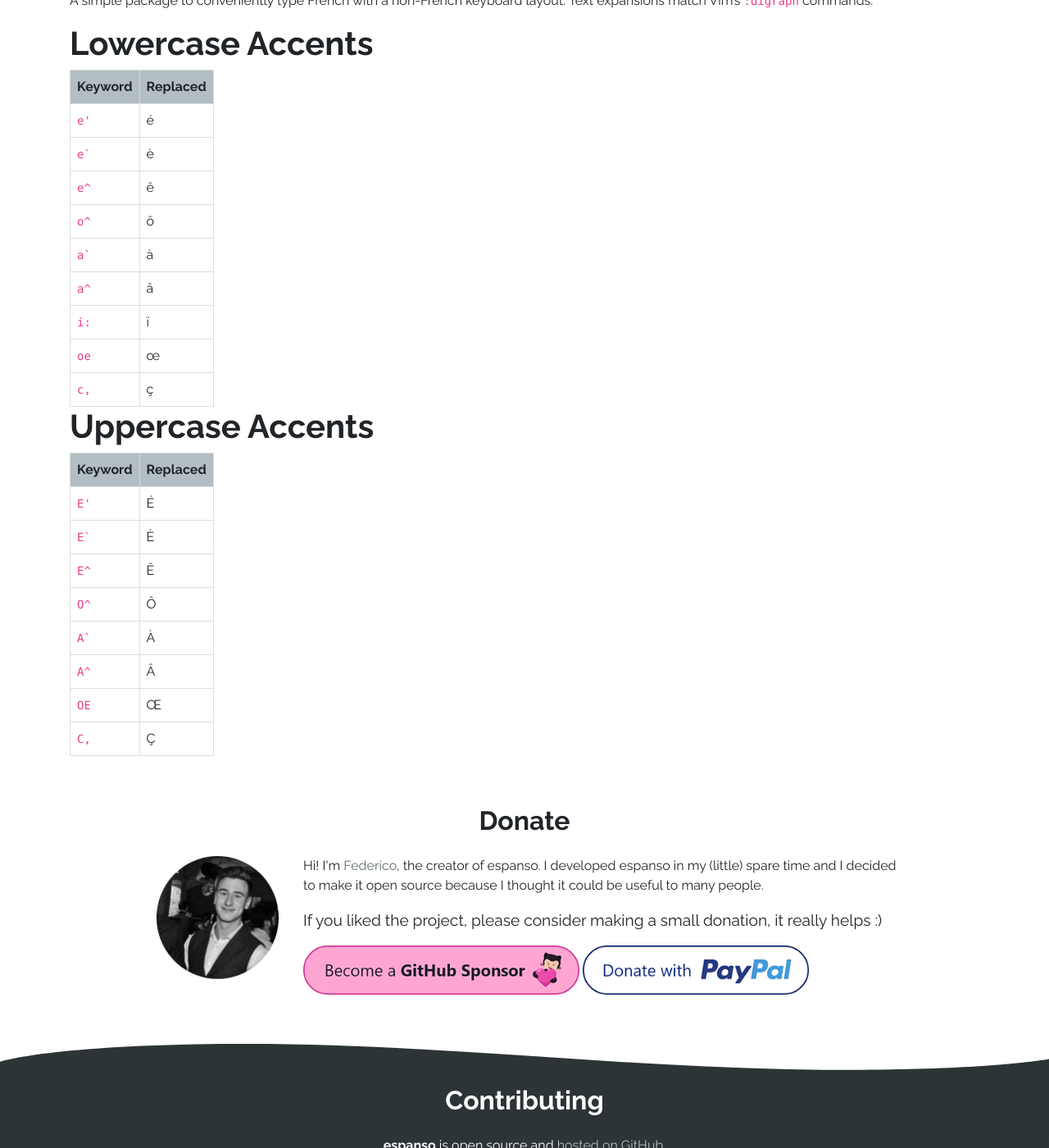
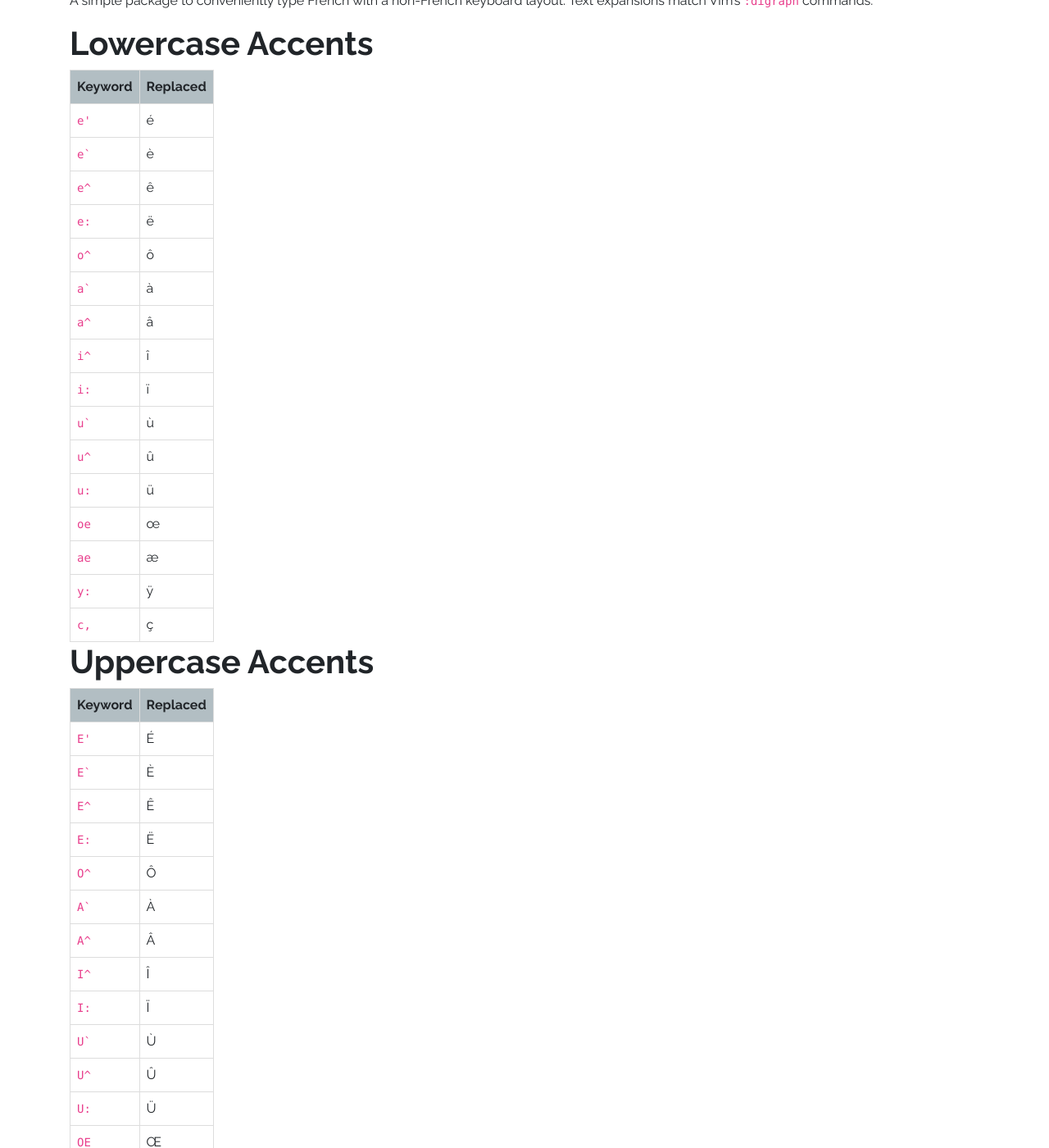
Before and after one commit to federico-terzi/espanso-hub, a Jekyll site: the page built from _packages/french-accents.md, in a window 1280 px wide and 1400 px high, scrolled down 389 px. Shown: the whole window at 82% size. Built offline with Jekyll 4.4.1, drawn with Linux system fonts in a browser that asks for light colours.

```diff
--- a/_packages/french-accents.md
+++ b/_packages/french-accents.md
@@ -16,11 +16,18 @@ Text expansions match Vim's `:digraph` commands.
 | `e'`| é |
 | `` e` `` | è |
 | `e^` | ê |
+| `e:` | ë |
 | `o^` | ô |
 | `` a` `` | à |
 | `a^` | â |
+| `i^` | î |
 | `i:` | ï |
+| `` u` `` | ù |
+| `u^` | û |
+| `u:` | ü |
 | `oe` | œ |
+| `ae` | æ |
+| `y:` | ÿ |
 | `c,` | ç |
 
 # Uppercase Accents
@@ -30,8 +37,16 @@ Text expansions match Vim's `:digraph` commands.
 | `E'`| É |
 | `` E` `` | È |
 | `E^` | Ê |
+| `E:` | Ë |
 | `O^` | Ô |
 | `` A` `` | À |
 | `A^` | Â |
+| `I^` | Î |
+| `I:` | Ï |
+| `` U` `` | Ù |
+| `U^` | Û |
+| `U:` | Ü |
 | `OE` | Œ |
+| `AE` | Æ |
+| `Y:` | Ÿ |
 | `C,` | Ç |
```
